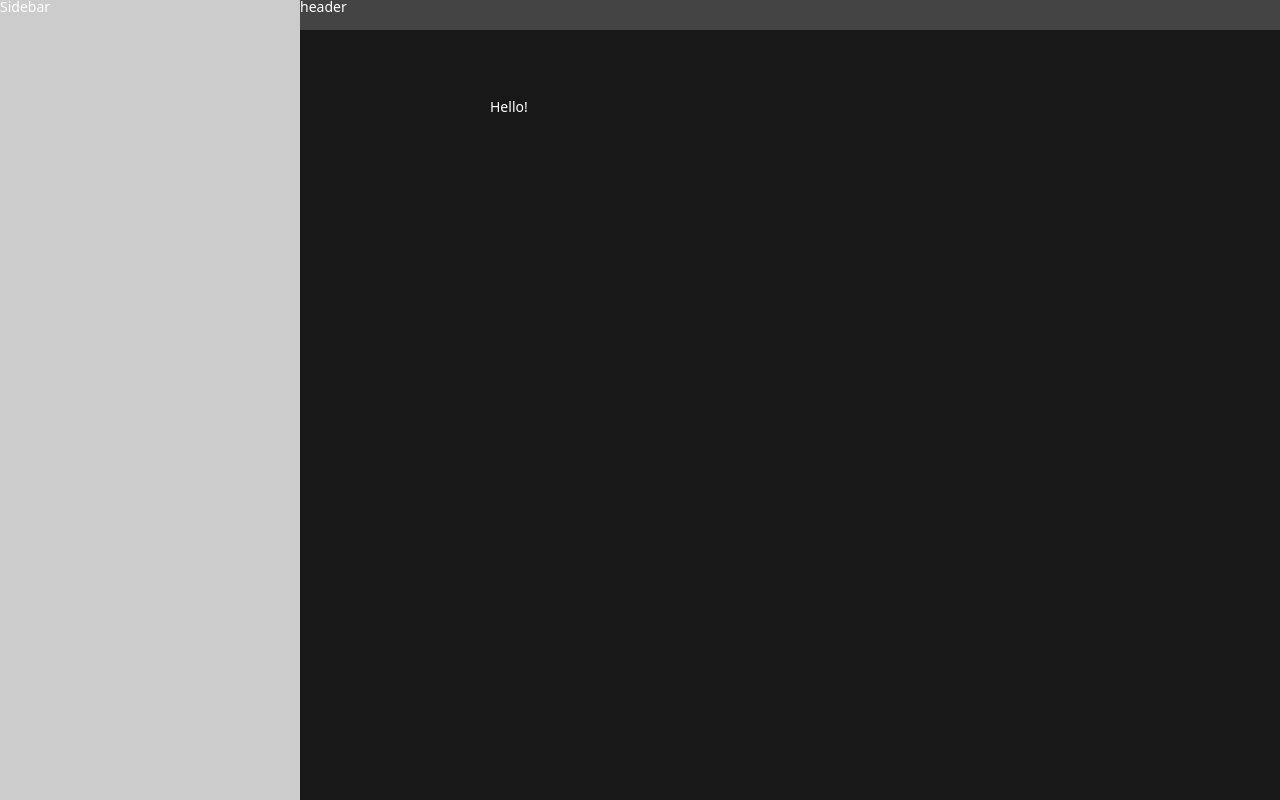
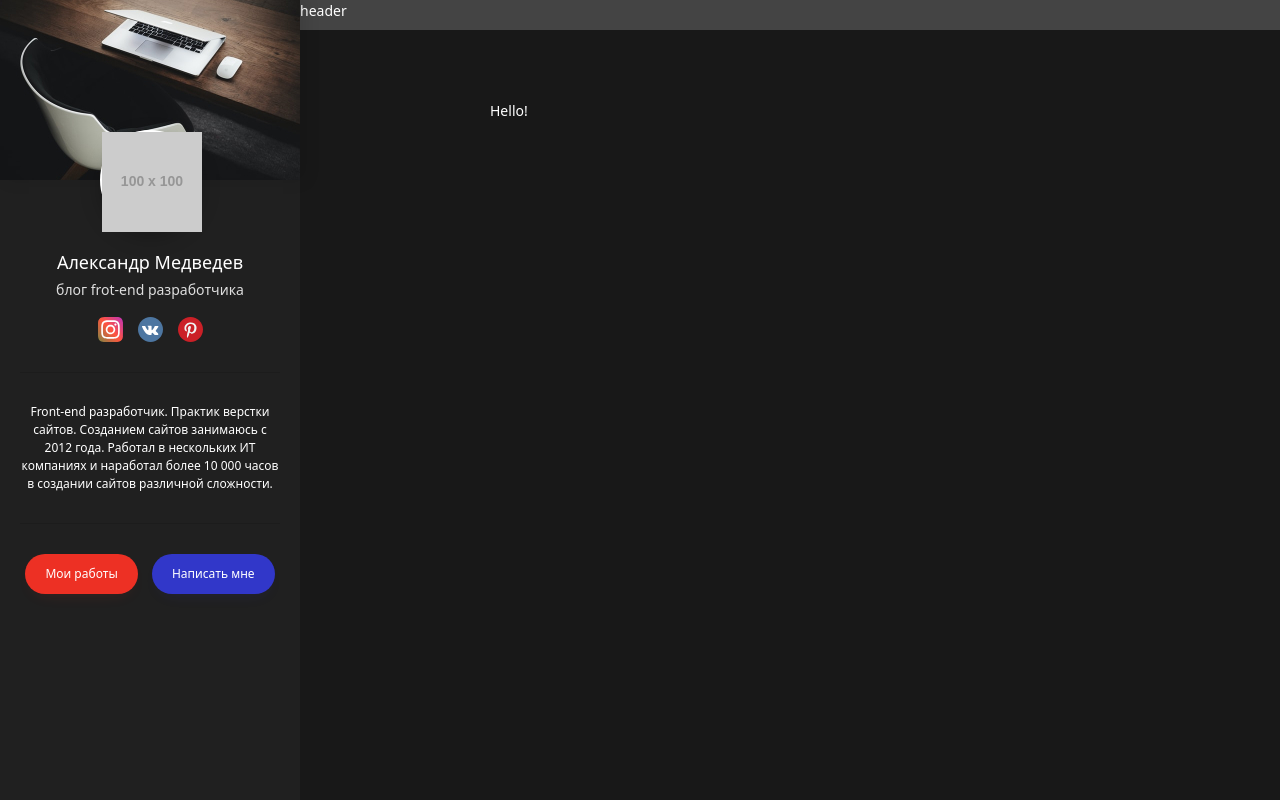
Before and after one commit to AiMedvedev/MPS-SASS-Gulp, a website: page src/index.html in a window 1280 px wide. Drawn offline with nearby package versions, Linux system fonts and the light colour scheme; files that its build step writes are made by us from their sources; placeholder pictures from the web are drawn by us.

Commit message:
sidebar ready

```diff
--- a/src/assets/scss/_vars.scss
+++ b/src/assets/scss/_vars.scss
@@ -1,6 +1,8 @@
 $primary:   #202020;
 $secondary: #121212;
 $white:     #fff;
+$red:       #ED3024;
+$blue:      #3137C9;
 
 $z-index-sidebar: 1000;
 $z-index-header:  1000;
--- /dev/null
+++ b/src/assets/scss/blocks/btn.scss
@@ -0,0 +1,37 @@
+.btn {
+	display: inline-block;
+	vertical-align: top;
+	padding: 1.1em 1.7em;
+	border-radius: 3em;
+
+	background: $secondary;
+	border: none;
+	cursor: pointer;
+
+	font-family: inherit;
+	font-size: 1.2rem;
+	line-height: 1.1;
+	font-weight: 500;
+	color: $white;
+	text-decoration: none;
+
+	transition: background-color .2s linear;
+
+	&--red {
+		background-color: $red;
+		box-shadow: 0 7px 17px -10px rgba($red, .2);
+
+		&:hover {
+			background-color: darken($red, 5%);
+		}
+	}
+	&--blue {
+		background-color: $blue;
+		box-shadow: 0 7px 17px -10px rgba($blue, .2);
+
+		&:hover {
+			background-color: darken($blue, 5%);
+		}
+	}
+
+}
--- a/src/assets/scss/blocks/header.scss
+++ b/src/assets/scss/blocks/header.scss
@@ -1,6 +1,6 @@
 .header {
     width: calc(100% - #{$sidebar-width});
-    height: 30px;
+    height: 3rem;
 
     background-color: #444;
 
--- /dev/null
+++ b/src/assets/scss/blocks/profile.scss
@@ -0,0 +1,38 @@
+.profile__avatar {
+	display: block;
+	position: relative;
+	width: 10rem;
+	height: 10rem;
+	margin: 0 auto;
+
+	border: 2px solid $white;
+	box-shadow: 0 .7rem 2rem rgba(0, 0, 0, .25);
+	border-radius: 50%;
+	margin-bottom: 1.9rem;
+}
+
+.profile__name {
+	font-size: 1.8rem;
+	text-align: center;
+	margin-bottom: .3rem;
+}
+
+.profile__prof {
+	font-size: 1.4rem;
+	text-align: center;
+	font-weight: 300;
+	color: #DEDEDE;
+	margin-bottom: 1.7rem;
+}
+
+.profile__text {
+	font-size: 1.2rem;
+	line-height: 150%;
+	text-align: center;
+	color: $white;
+	margin: 3rem 0;
+	padding: 3rem 0;
+
+	border-top: 1px solid #1C1C1C;
+	border-bottom: 1px solid #1C1C1C;
+}
--- a/src/assets/scss/blocks/sidebar.scss
+++ b/src/assets/scss/blocks/sidebar.scss
@@ -2,10 +2,34 @@
     width: $sidebar-width;
     height: 100vh;
 
-    background-color: #ccc;
+    background-color: $primary;
 
     position: fixed;
     top: 0;
     left: 0;
     z-index: $z-index-sidebar;
 }
+
+.sidebar__header {
+    height: 18rem;
+
+    img {
+        display: block;
+        width: 100%;
+        height: 100%;
+        object-fit: cover;
+        background-color: $secondary;
+        box-shadow: 5px 0 15px rgba($color: #050505, $alpha: .1);
+    };
+}
+
+.sidebar__content {
+    padding: 0 2rem;
+    margin-top: -50px;
+}
+
+.sidebar__footer {
+    display: flex;
+    justify-content: space-between;
+    padding: 0 2.5rem;
+}
--- /dev/null
+++ b/src/assets/scss/blocks/social.scss
@@ -0,0 +1,8 @@
+.social {
+	display: flex;
+	justify-content: center;
+}
+
+.social__item {
+	margin: 0 .75rem;
+}
--- a/src/assets/scss/style.scss
+++ b/src/assets/scss/style.scss
@@ -13,6 +13,7 @@ html {
 body {
     background-color: #181818;
     font-size: 1.4rem;
+    line-height: 1.5;
     color: $white;
     font-family: system-ui,-apple-system,"Segoe UI",Roboto,"Helvetica Neue","Noto Sans","Liberation Sans",Arial,sans-serif,"Apple Color Emoji","Segoe UI Emoji","Segoe UI Symbol","Noto Color Emoji";
 
@@ -23,3 +24,6 @@ body {
 @import "blocks/header";
 @import "blocks/main";
 @import "blocks/container";
+@import "blocks/profile";
+@import "blocks/social";
+@import "blocks/btn";
--- a/src/partials/sidebar.html
+++ b/src/partials/sidebar.html
@@ -1,3 +1,42 @@
 <aside class="sidebar">
-    Sidebar
+    <div class="sidebar__header">
+        <img src="assets/images/sidebar__header.jpg" alt="header-image">
+    </div>
+    <div class="sidebar__content">
+        <div class="profile">
+            <div class="profile__avatar">
+                <img src="https://placeholder.com/100" alt="avatar">
+            </div>
+            <div class="profile__name">Александр Медведев</div>
+            <div class="profile__prof">блог frot-end разработчика</div>
+            <ul class="social">
+                <li class="social__item">
+                    <a class="social__link" href="#" target="_blank">
+                        <img src="assets/images/instagram.svg" alt="instagram">
+                    </a>
+                </li>
+                <li class="social__item">
+                    <a class="social__link" href="#" target="_blank">
+                        <img src="assets/images/vk.svg" alt="vk">
+                    </a>
+                </li>
+                <li class="social__item">
+                    <a class="social__link" href="#" target="_blank">
+                        <img src="assets/images/pinterest.svg" alt="pinterest">
+                    </a>
+                </li>
+            </ul>
+            <div class="profile__text">
+                <p>Front-end разработчик. Практик верстки сайтов.
+
+                    Созданием сайтов занимаюсь с 2012 года. Работал в нескольких ИТ компаниях и наработал более 10 000 часов в создании сайтов различной сложности.
+                </p>
+            </div>
+        </div>
+    </div>
+
+    <div class="sidebar__footer">
+        <a class="btn btn--red" href="#">Мои работы</a>
+        <button class="btn btn--blue" type="button">Написать мне</button>
+    </div>
 </aside>
```
Also changed, not shown: dist/assets/css/style.css, dist/assets/css/style.min.css, dist/assets/images/avatar.jpg (added), dist/assets/images/instagram.svg (added), dist/assets/images/pinterest.svg (added), dist/assets/images/sidebar__header.jpg (added), dist/assets/images/vk.svg (added), dist/index.html, src/assets/images/avatar.jpg (added), src/assets/images/instagram.svg (added), src/assets/images/pinterest.svg (added), src/assets/images/sidebar__header.jpg (added), src/assets/images/vk.svg (added).
